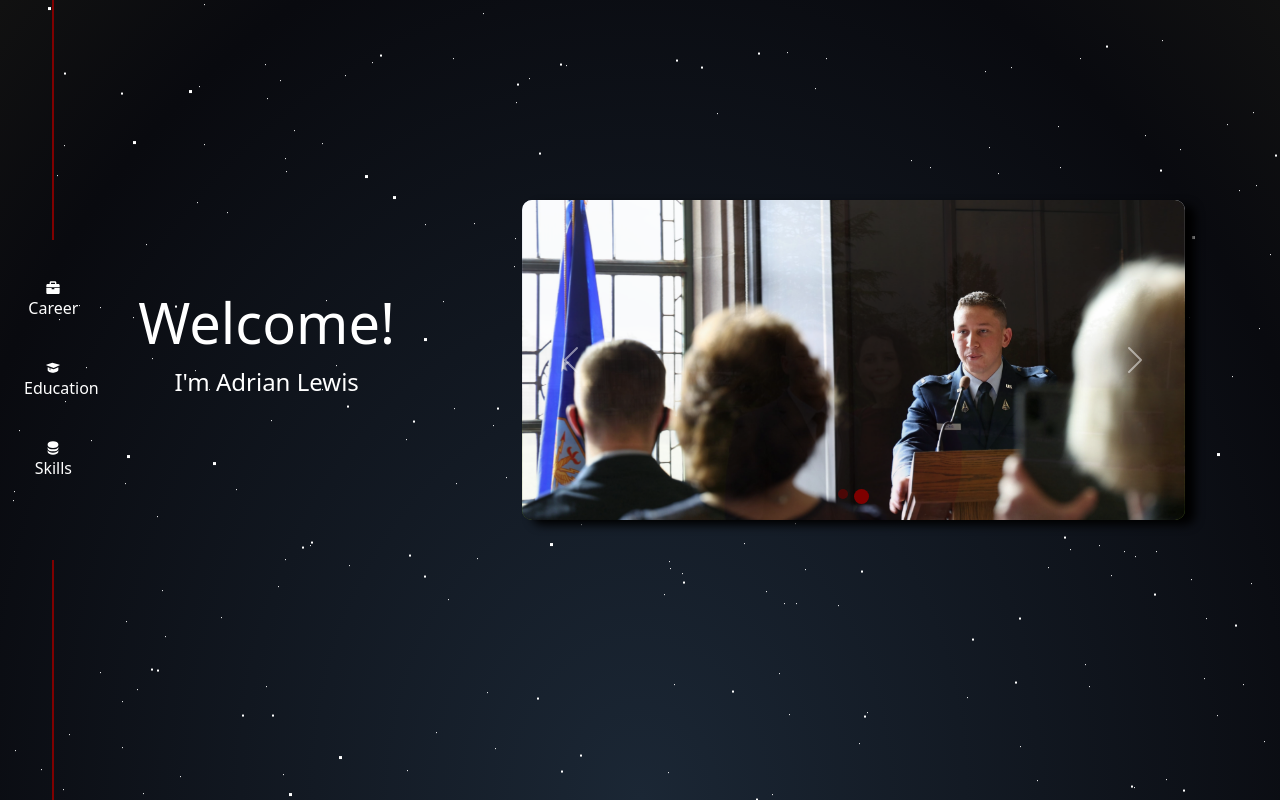
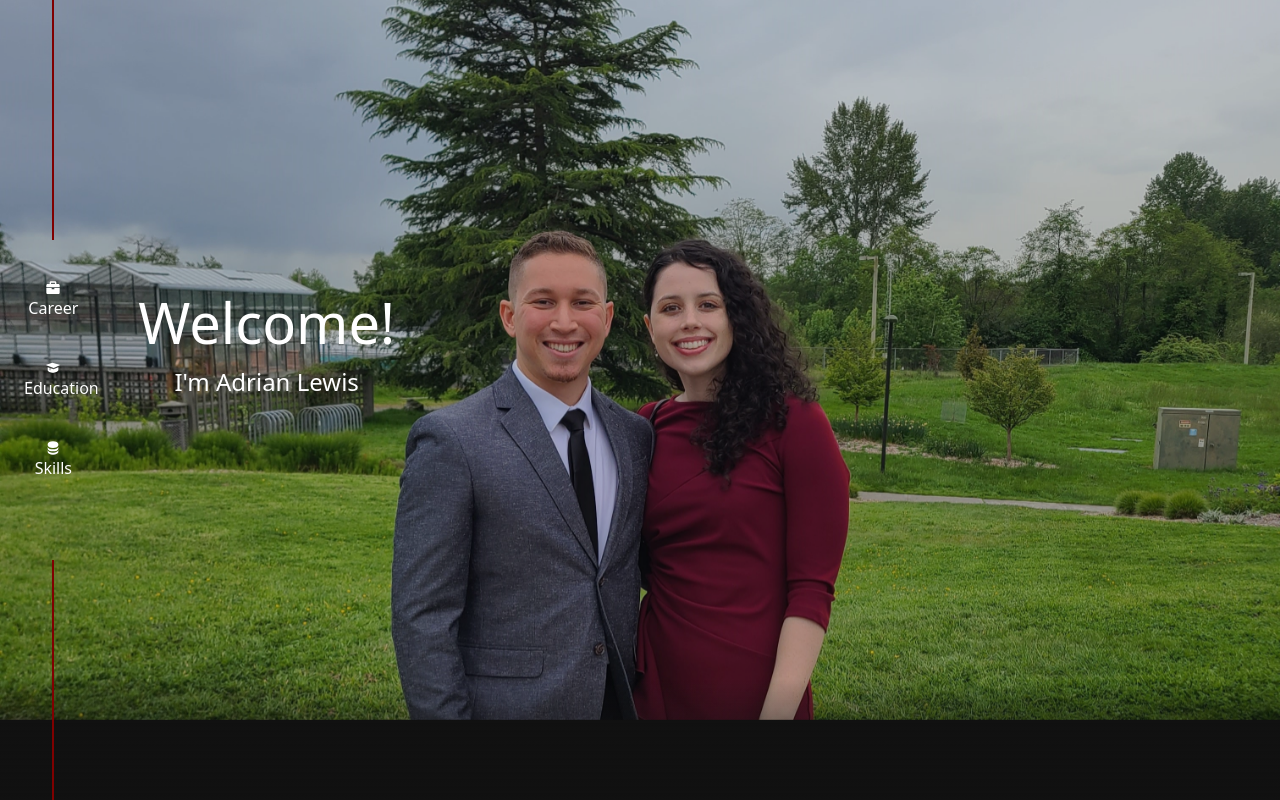
Before and after one commit to ALpal5213/website, a React (Create React App) app: page / in a window 1280 px wide. Built offline with nearby package versions, Linux system fonts and the light colour scheme.

Commit message:
changes to main carousel

```diff
--- a/src/App.css
+++ b/src/App.css
@@ -1,6 +1,5 @@
 body {
   background-color: #111111;
-  background: radial-gradient(ellipse at bottom, #1b2735 0%, #090a0f 80%, #111111 100%);
   background-attachment: fixed;
 }
 
--- a/src/components/Carousels.js
+++ b/src/components/Carousels.js
@@ -2,26 +2,65 @@ import { Container, Col, Row, Carousel } from 'react-bootstrap';
 import { AppContext } from '../App.js'
 import { useContext }  from 'react'
 
-const dev = "website/";
+export const MainCarouselDesktop = () => {
+  return (
+    <>
+      <Carousel
+        fade
+        controls={false}
+        indicators={false}
+        style={{
+          overflow: 'hidden',
+          height: '100vh',
+          zIndex: '-1',
+          position: 'absolute',
+          opacity: 0.75,
+      }}>
+        <Carousel.Item interval={10000}>
+          <img
+            src="AdrianWithWifeDesktop.jpg"
+            alt="Adrian With his Wife"
+            width={'100%'}
+          />
+        </Carousel.Item>
+        <Carousel.Item interval={10000}>
+          <img
+            src="AdrianSpeechDesktop.jpg"
+            alt="Adrian Giving a Speech"
+            width={'100%'}
+          />
+        </Carousel.Item>
+      </Carousel>
+      <div style={{
+        width: '100%',
+        height: '15vh',
+        position: 'absolute',
+        bottom: 0,
+        backgroundImage: 'linear-gradient(to bottom, rgba(17,17,17,0), rgba(17,17,17,1) 100%)'
+      }}></div>
+    </>
+
+  );
+}
 
 export const MainCarouselMobile = () => {
   return (
-    <Carousel fade controls={false} variant={'dark'} style={{
+    <>
+      <Carousel
+        fade
+        controls={false}
+        indicators={false}
+        style={{
           overflow: 'hidden',
-      width: '80%',
-      height: '60vh',
-      boxShadow: '10px 5px 10px #000000',
-      borderRadius: '10px',
+          height: '100vh',
           position: 'absolute',
-      bottom: '20px',
-      marginBottom: '20%',
+          opacity: 0.75
       }}>
         <Carousel.Item style={{
           position: 'relative',
           left: '-25px'
         }}>
           <img
-          // src="website/AdrianWithWifeMobile.jpg"
             src="AdrianWithWifeMobile.jpg"
             alt="Adrian With his Wife"
             width={'120%'}
@@ -33,7 +72,6 @@ export const MainCarouselMobile = () => {
         }}>
           <div>
             <img
-            // src="website/AdrianSpeechMobile.jpg"
               src="AdrianSpeechMobile.jpg"
               alt="Adrian Giving a Speech"
               width={'120%'}
@@ -41,36 +79,14 @@ export const MainCarouselMobile = () => {
           </div>
         </Carousel.Item>
       </Carousel>
-  );
-}
-
-export const MainCarouselDesktop = () => {
-  return (
-    <Carousel fade style={{
-      overflow: 'hidden',
-      width: '80%',
-      height: '25vw',
-      boxShadow: '10px 5px 10px black',
-      borderRadius: '10px',
-      marginTop: '25vh'
-    }}>
-      <Carousel.Item >
-        <img
-          // src="website/AdrianWithWifeDesktop.jpg"
-          src="AdrianWithWifeDesktop.jpg"
-          alt="Adrian With his Wife"
-          width={'100%'}
-        />
-      </Carousel.Item>
-      <Carousel.Item >
-        <img
-          // src="website/AdrianSpeechDesktop.jpg"
-          src="AdrianSpeechDesktop.jpg"
-          alt="Adrian Giving a Speech"
-          width={'100%'}
-        />
-      </Carousel.Item>
-    </Carousel>
+      <div style={{
+        width: '100%',
+        height: '20vh',
+        position: 'absolute',
+        bottom: 0,
+        backgroundImage: 'linear-gradient(to bottom, rgba(17,17,17,0), rgba(17,17,17,1) 50%)'
+      }}></div>
+    </>
   );
 }
 
--- a/src/pages/Home.js
+++ b/src/pages/Home.js
@@ -26,10 +26,10 @@ const Home = () => {
   })
 
   return (
+    <div>
+      {isDesktop && <MainCarouselDesktop/>}
+      {!isDesktop && <MainCarouselMobile/>}
       <Container fluid style={{ color: 'white' }} id="top-page">
-      <div id="stars1" className="stars-background"></div>
-      <div id="stars2" className="stars-background"></div>
-      <div id="stars3" className="stars-background"></div>
         <Row style={{height: '100vh'}}>
           {isDesktop && <>
             <Col md={1}></Col>
@@ -39,13 +39,6 @@ const Home = () => {
           <Col xs={12} lg={3}>
             {isDesktop && <DesktopWelcome/>}
             {!isDesktop && <MobileWelcome/>}
-        </Col>
-        <Col xs={12} lg={8} style={{
-          display: 'flex',
-          justifyContent: 'center',
-        }}>
-          {isDesktop && <MainCarouselDesktop/>}
-          {!isDesktop && <MainCarouselMobile/>}
           </Col>
         </Row>
         {!isDesktop &&<Row><NavbarSmallScreen/></Row>}
@@ -60,6 +53,7 @@ const Home = () => {
           {selectedView == 'skills' && <SkillsDesktop/>}
         </Row>}
       </Container>
+    </div>
   );
 }
 
```
Also changed, not shown: public/SOR.jpg. Lines whose indentation alone changed are shown as unchanged.
